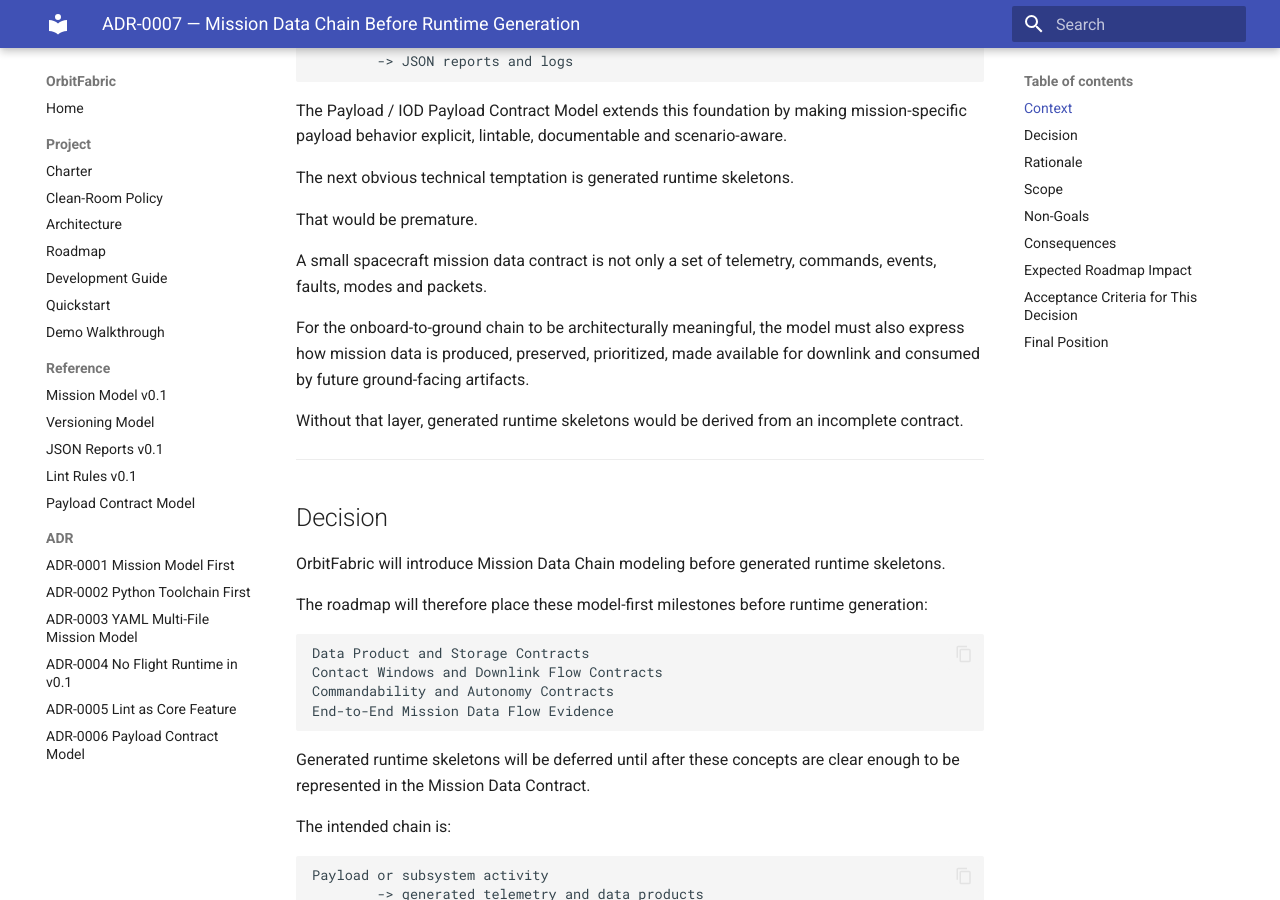
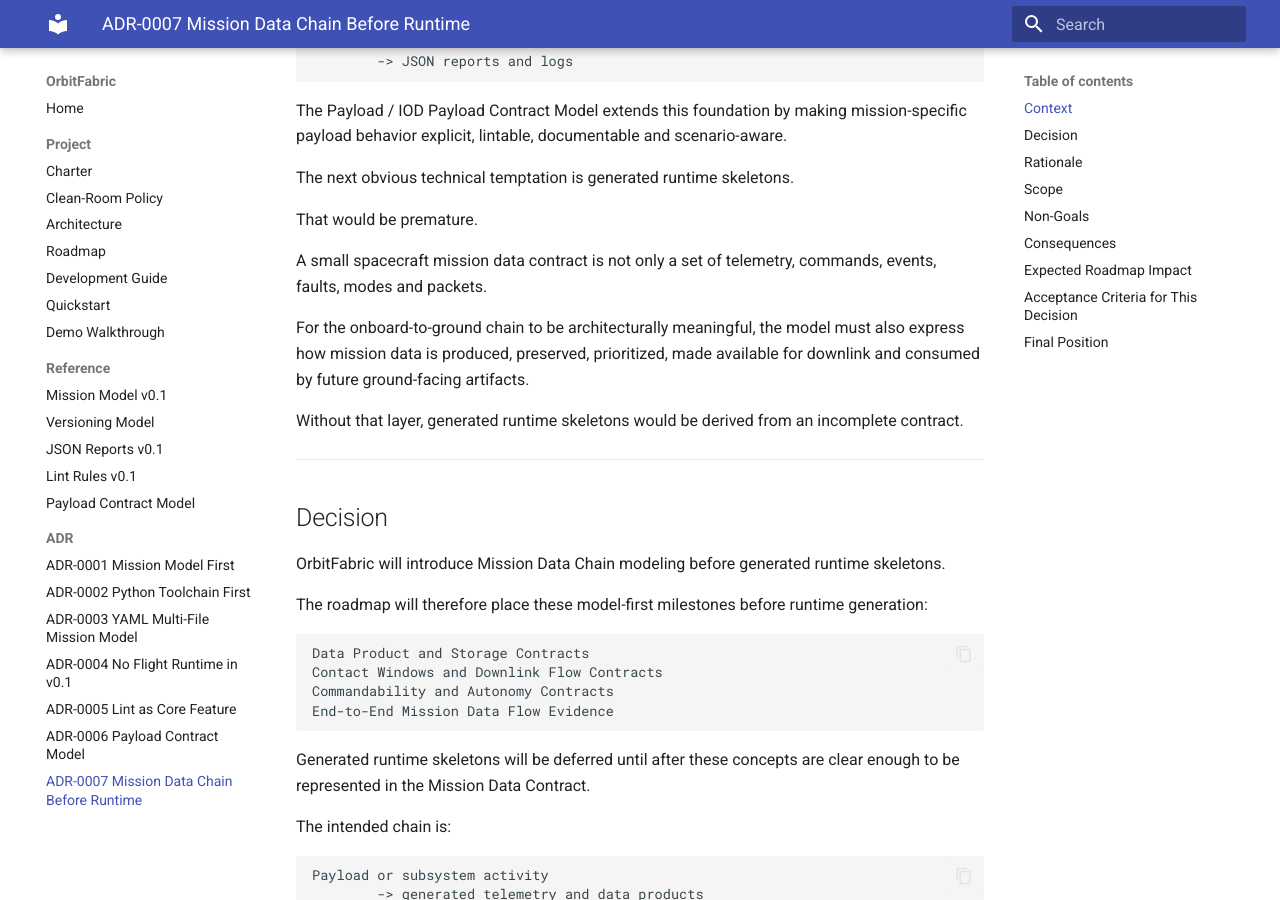
Before and after one commit to FAROTECH/orbitfabric, an MkDocs documentation site: the page built from docs/adr/ADR-0007-mission-data-chain-before-runtime.md, in a window 1280 px wide and 900 px high, scrolled down 545 px. Built offline with MkDocs 1.6.1 and Material for MkDocs 9.7.7, drawn with Linux system fonts in a browser that asks for light colours.

Commit message:
docs: expose mission data chain ADR

```diff
--- a/mkdocs.yml
+++ b/mkdocs.yml
@@ -33,6 +33,7 @@
       - ADR-0004 No Flight Runtime in v0.1: adr/ADR-0004-no-flight-runtime-in-v0.1.md
       - ADR-0005 Lint as Core Feature: adr/ADR-0005-lint-as-core-feature.md
       - ADR-0006 Payload Contract Model: adr/ADR-0006-payload-contract-model.md
+      - ADR-0007 Mission Data Chain Before Runtime: adr/ADR-0007-mission-data-chain-before-runtime.md
 
 markdown_extensions:
   - admonition
```
